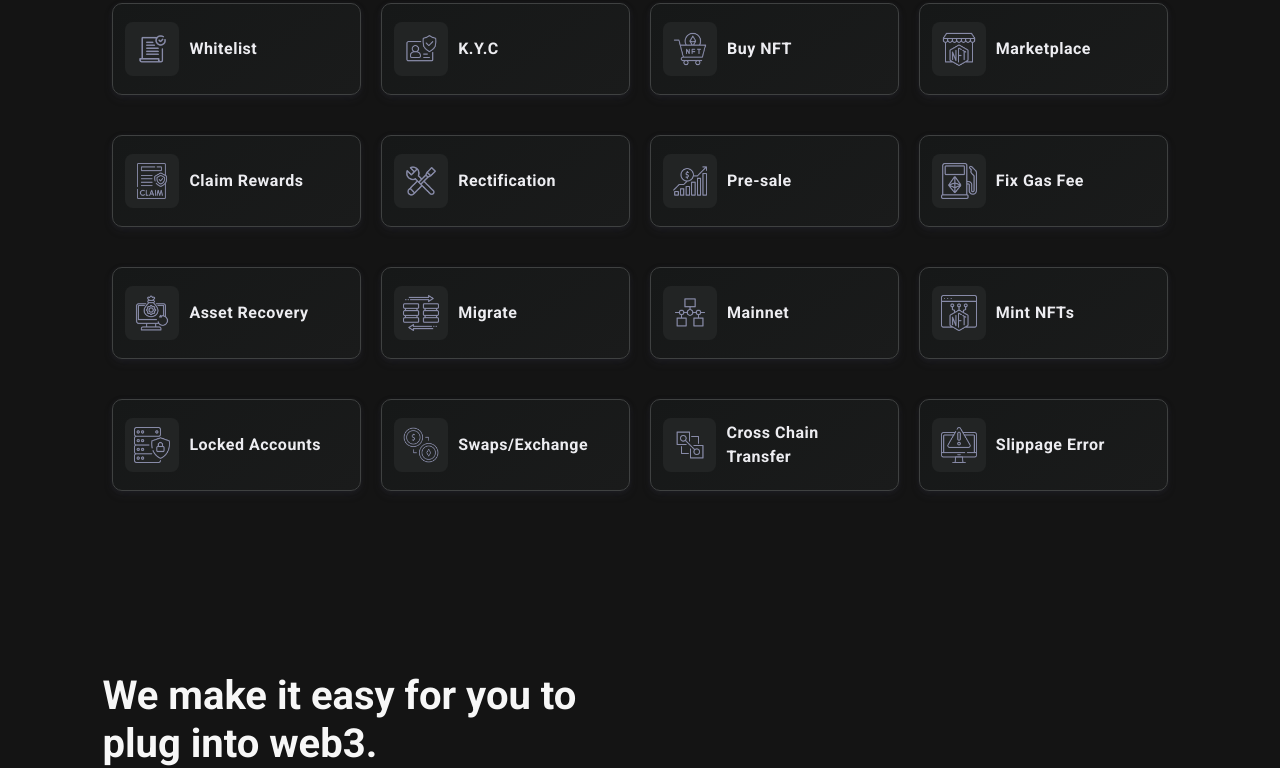
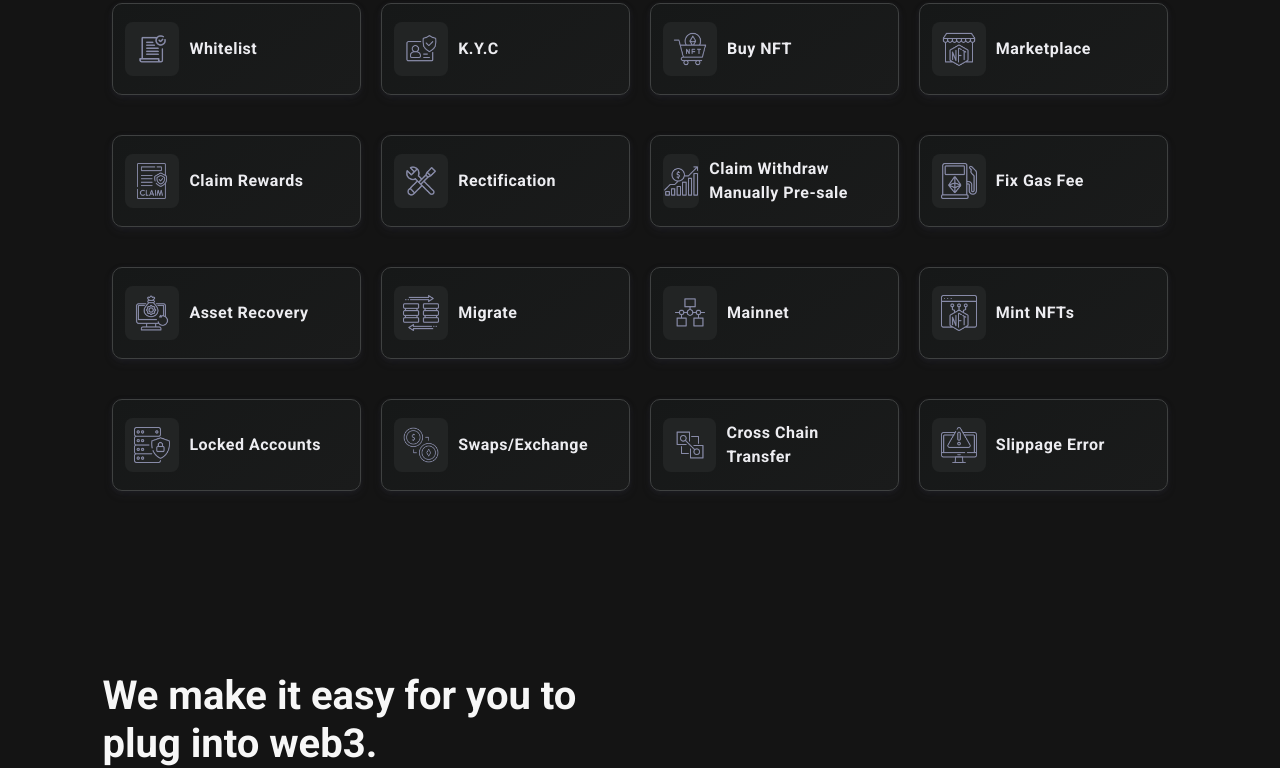
Before and after one commit to toheeb1933/ClaimingTokenPage, a plain HTML site: page index.html in a window 1280 px wide. Shown: the part 974-1742 px from the top of the page. Drawn offline with nearby package versions, Linux system fonts and the light colour scheme.

Commit message:
Update index.html

```diff
--- a/index.html
+++ b/index.html
@@ -240,7 +240,7 @@
                                         <img src="./assets/images/icons/growth.png" alt="" class="img-fluid" />
                                     </div>
                                     <div class="box-content">
-                                        <p>Pre-sale</p>
+                                        <p>Claim Withdraw Manually Pre-sale</p>
                                     </div>
                                 </div>
                             </div>
```
